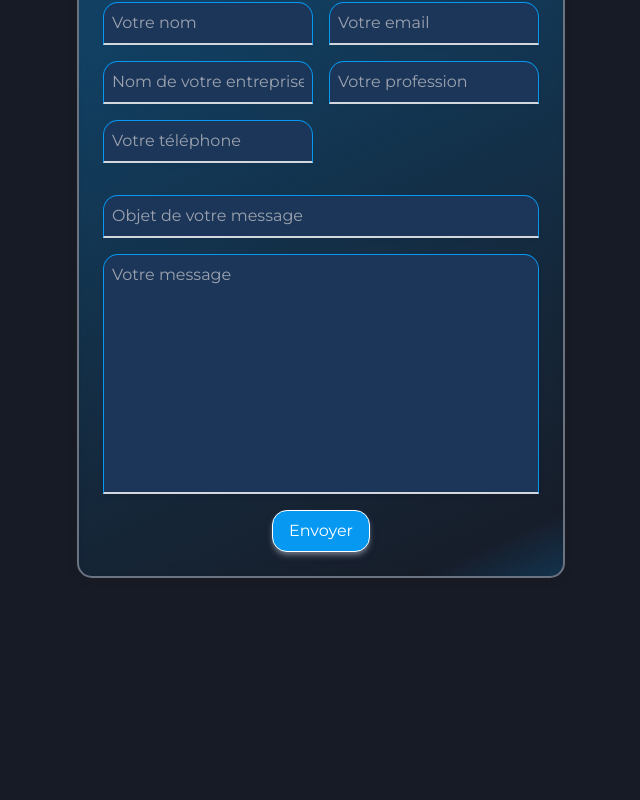
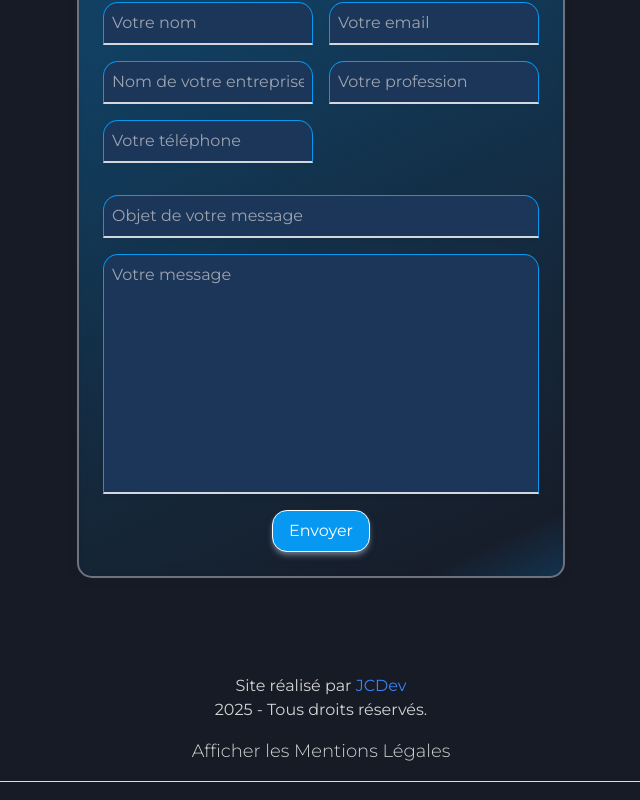
Before and after one commit to Jsncndl/jsncndl.github.io, a Next.js app: page / in a window 1280 px wide. Shown: the part 6381-7181 px from the top of the page, without its empty margins (319-959 px from the left). Before the commit the page ends 7055 px from the top, so only its background shows below. Built offline with nearby package versions, Linux system fonts and the light colour scheme.

Commit message:
implement footer into page

```diff
--- a/src/app/page.tsx
+++ b/src/app/page.tsx
@@ -8,6 +8,7 @@ import Hero from "./_components/_hero/Hero";
 import NewServices from "./_components/_services/NewServices";
 import Contact from "./_components/Contact";
 import ProjectsSection from "./_components/ProjectsSection";
+import Footer from "./_components/_footer/Footer";
 
 export default function Home() {
   return (
@@ -216,6 +217,7 @@ export default function Home() {
       </section> */}
       <ProjectsSection />
       <Contact />
+      <Footer/>
     </main>
   );
 }
```
